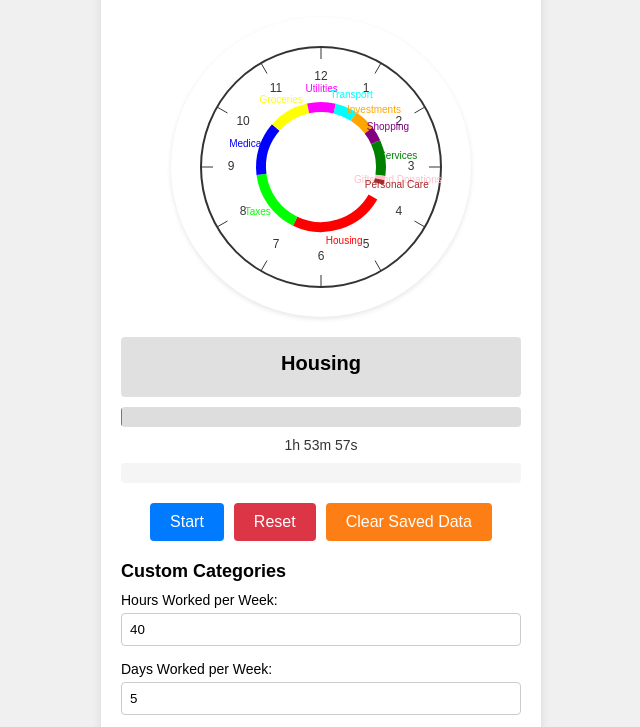
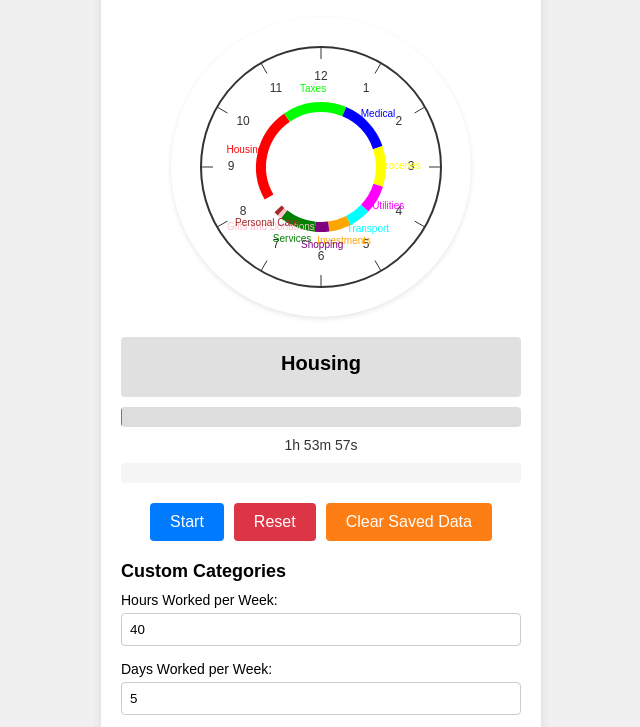
Before and after one commit to donovanmagryta/Why, a plain HTML site: page index.html in a window 1280 px wide. Both pictures are taken after a click on the button "Start". Shown: the part 67-794 px from the top of the page, without its empty margins (319-959 px from the left). Drawn offline with Linux system fonts and the light colour scheme.

Commit message:
Update index.html

```diff
--- a/index.html
+++ b/index.html
@@ -278,15 +278,15 @@
             return `${h}h ${m}m ${s}s`;
         }
 
-        // Calculate start angle based on shift start time
+        // Calculate start angle based on shift start time (12-hour clock)
         function getStartAngle() {
             const time = shiftStartTimeInput.value; // e.g., "08:00"
-            if (!time) return -Math.PI / 2; // Default to 12 o'clock if invalid
+            if (!time) return -Math.PI / 2; // Default to 12 o'clock
             const [hours, minutes] = time.split(':').map(Number);
-            const totalHours = hours + minutes / 60; // Convert to decimal hours
-            const fractionOfDay = totalHours / 24; // Proportion of 24-hour day
-            // Map to radians: 0h = -90°, 24h = -90° + 2π
-            return -Math.PI / 2 + fractionOfDay * 2 * Math.PI;
+            const hoursMod12 = hours % 12; // e.g., 14:00 → 2 PM
+            const totalHours = hoursMod12 + minutes / 60; // e.g., 08:30 → 8.5
+            const degrees = totalHours * 30; // 360° / 12 hours = 30° per hour
+            return (degrees - 90) * Math.PI / 180; // Convert to radians, offset from 12 o'clock
         }
 
         // Draw analog clock face (no arcs unless started)
@@ -294,7 +294,7 @@
             const centerX = clockCanvas.width / 2;
             const centerY = clockCanvas.height / 2;
             const radius = Math.min(centerX, centerY) * 0.8;
-            const shiftLength = Math.max(parseFloat(shiftLengthInput.value) || 8, 0.1); // Ensure positive
+            const shiftLength = Math.max(parseFloat(shiftLengthInput.value) || 8, 0.1);
 
             // Clear canvas
             ctx.clearRect(0, 0, clockCanvas.width, clockCanvas.height);
@@ -338,14 +338,14 @@
                 categories.forEach((category, index) => {
                     const hours = category.hours;
                     if (hours <= 0) return;
-                    const proportion = hours / shiftLength; // Scale to shiftLength
+                    const proportion = hours / shiftLength;
                     const arcAngle = proportion * 2 * Math.PI;
                     const endAngle = startAngle + arcAngle;
 
                     // Draw arc with distinct color
                     ctx.beginPath();
                     ctx.arc(centerX, centerY, radius * 0.5, startAngle, endAngle);
-                    ctx.strokeStyle = colors[index % colors.length]; // Cycle through colors
+                    ctx.strokeStyle = colors[index % colors.length];
                     ctx.lineWidth = 10;
                     ctx.stroke();
 
```
